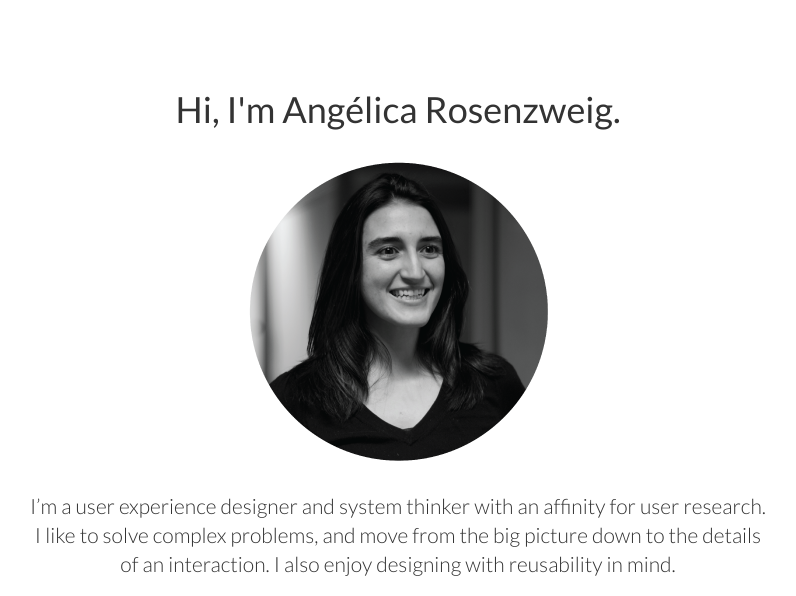
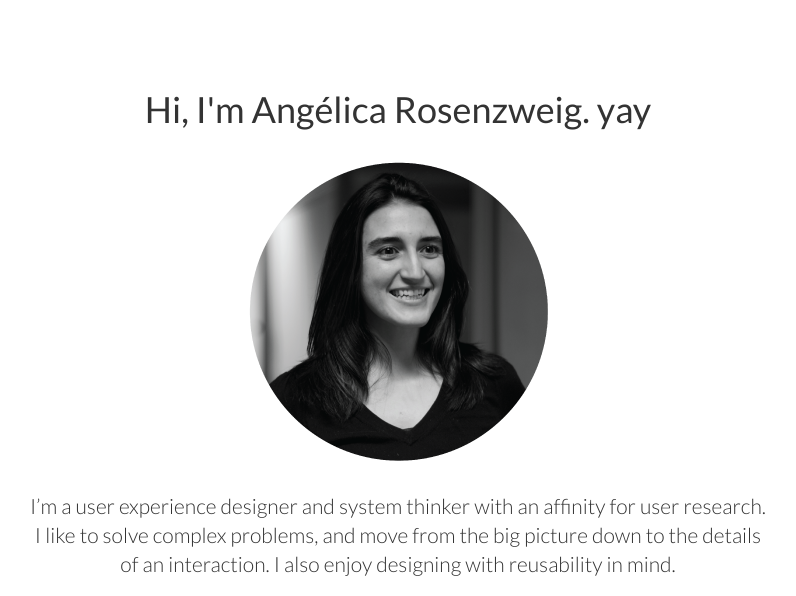
Before and after one commit to arcpato/arcpato.github.io, a plain HTML site: page index.html in a window 1280 px wide. Shown: the top 596 px of the page, without its empty margins (242-1038 px from the left). Drawn offline with nearby package versions, Linux system fonts and the light colour scheme.

Commit message:
added yay test

```diff
--- a/index.html
+++ b/index.html
@@ -54,7 +54,7 @@
     <div class="container">
 
       <div class="starter-template">
-        <h1>Hi, I'm Ang&eacute;lica Rosenzweig.</h1>
+        <h1>Hi, I'm Ang&eacute;lica Rosenzweig. yay</h1>
         <img src="img/me2.png" class="img-responsive center-block mv" alt="Responsive image">
 
         <p class="lead">I’m a user experience designer and system thinker with an affinity for user research. I like to solve complex problems, and move from the big picture down to the details of an interaction. I also enjoy designing with reusability in mind.</p>
```
